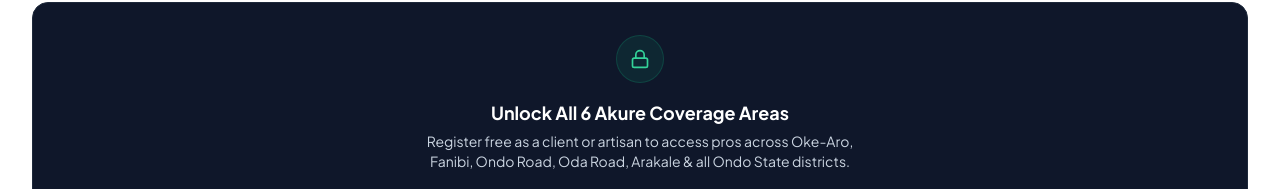
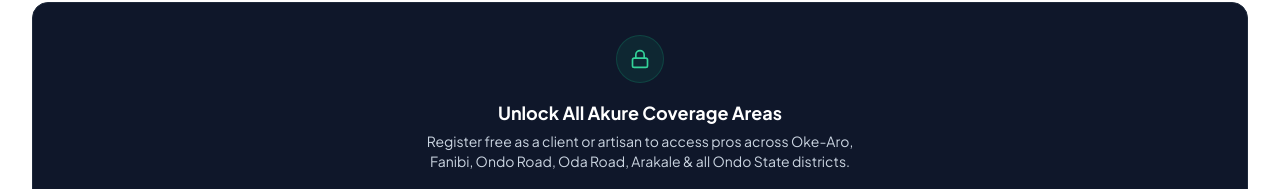
Before and after one commit to ojeniyigbenga166-glitch/AKURE-HANDICONNECT, a React (Vite) app: page / in a window 1280 px wide. Shown: the part 5922-6111 px from the top of the page. Built offline with nearby package versions, Linux system fonts and the light colour scheme; no server answers; the database is empty.

Commit message:
fix: update heading to Unlock All Akure Coverage Areas

```diff
--- a/src/components/AkureMapSection.jsx
+++ b/src/components/AkureMapSection.jsx
@@ -89,7 +89,7 @@ export default function AkureMapSection({ onSelectDistrict, isRegistered = false
               </div>
               <div className="space-y-1">
                 <h3 className="text-lg font-bold text-white">
-                  Unlock All {AKURE_NEIGHBORHOOD_STATS.length} Akure Coverage Areas
+                  Unlock All Akure Coverage Areas
                 </h3>
                 <p className="text-slate-300 text-xs sm:text-sm max-w-md mx-auto font-normal">
                   Register free as a client or artisan to access pros across Oke-Aro, Fanibi, Ondo Road, Oda Road, Arakale & all Ondo State districts.
```
